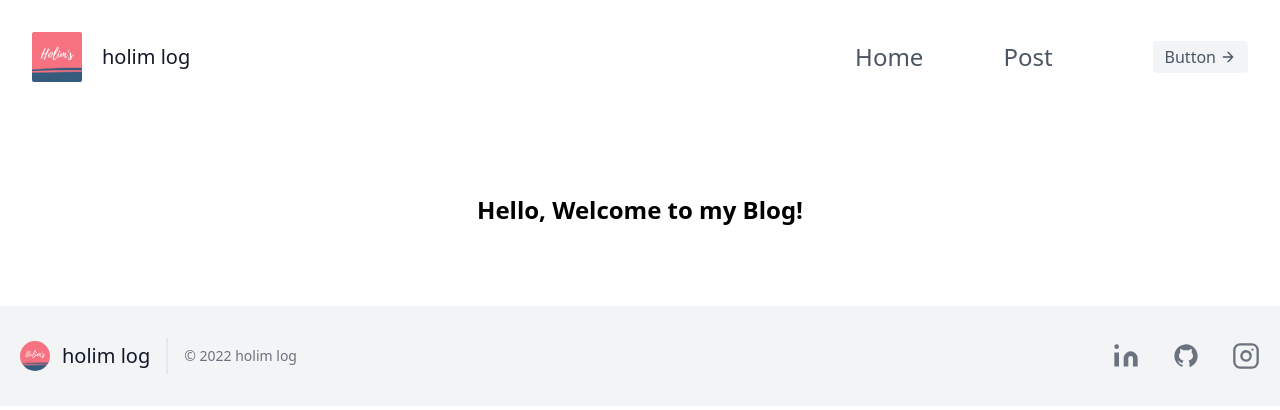
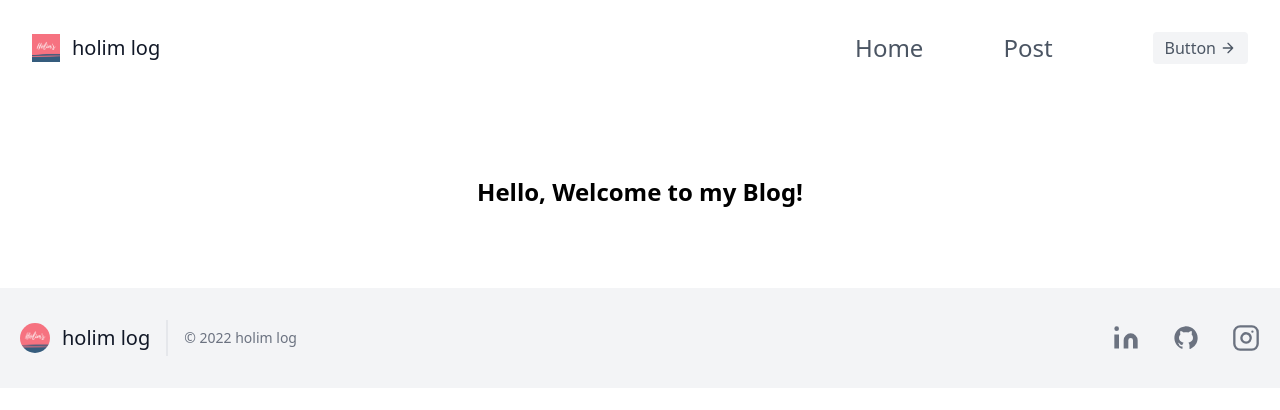
Before and after one commit to lhk3337/holimBlog, a Next.js app: page / in a window 1280 px wide. Shown: the top 410 px of the page. Built offline with nearby package versions, Linux system fonts and the light colour scheme.

Commit message:
[FIX] header logo size 변경

```diff
--- a/components/header.tsx
+++ b/components/header.tsx
@@ -9,8 +9,8 @@ export default function Header() {
       <div className="container mx-auto flex flex-wrap p-8 flex-col md:flex-row items-center">
         <Link href="/">
           <a className="flex title-font font-medium items-center text-gray-900 mb-4 md:mb-0">
-            <Image src={favicon} width={50} height={50} className="rounded-sm" alt="logo" />
-            <span className="ml-5 text-xl">holim log</span>
+            <Image src={favicon} width={28} height={28} alt="logo" />
+            <span className="ml-3 text-xl">holim log</span>
           </a>
         </Link>
         <nav className="md:ml-auto md:mr-10 flex flex-wrap items-center text-base justify-center">
```
